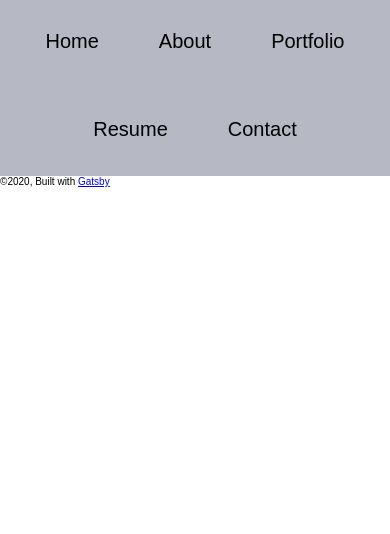
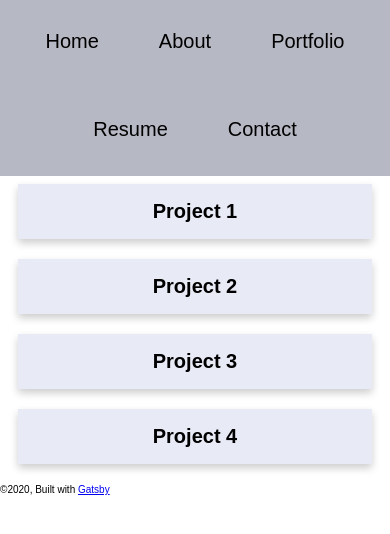
Before and after one commit to rachel-fischoff/portfolio-starter, a Gatsby site: page /portfolio in a window 390 px wide. Built offline with nearby package versions, Linux system fonts and the light colour scheme; Gatsby itself is replaced by a stand-in of ours.

Commit message:
with cards for portfolio

```diff
--- a/src/components/layout.css
+++ b/src/components/layout.css
@@ -14,7 +14,7 @@ html {
 .contact-container-row {
   background-color: #e8eaf6;
   font-size: 2rem;
-  color:black;
+  color: black;
   text-align: center;
 }
 
@@ -23,7 +23,7 @@ html {
   font-size: 100%;
   margin: 4px 4px;
   padding: 4px 4px;
-  color: #C41061;
+  color: #c41061;
 }
 
 .contact-input {
@@ -96,7 +96,7 @@ html {
   width: 11em;
   margin: 0 auto;
   border-right: 2px solid rgba(255, 255, 255, 0.75);
-  color:black;
+  color: black;
   font-size: 180%;
   text-align: center;
   white-space: nowrap;
@@ -148,7 +148,7 @@ p {
 }
 
 .nav-link:hover {
-  color:#C41061;
+  color: #c41061;
   text-decoration: underline;
 }
 
@@ -188,7 +188,7 @@ p {
   top: 50%;
   -webkit-transform: translate(-50%, -50%);
   transform: translate(-50%, -50%);
-  color:#000;
+  color: #000;
   z-index: 1;
 }
 
@@ -213,3 +213,42 @@ p {
     border-right-color: transparent;
   }
 }
+
+* {
+  box-sizing: border-box;
+}
+
+/* Float four columns side by side */
+.column {
+  float: left;
+  width: 25%;
+  padding: 0 10px;
+}
+
+.portfolio-row {
+  margin: 8px 8px;
+}
+
+/* Clear floats after the columns */
+.row:after {
+  content: "";
+  display: table;
+  clear: both;
+}
+
+/* Style the counter cards */
+.card {
+  box-shadow: 0 4px 8px 0 rgba(0, 0, 0, 0.2); /* this adds the "card" effect */
+  padding: 16px;
+  text-align: center;
+  background-color: #e8eaf6;
+}
+
+/* Responsive columns - one column layout (vertical) on small screens */
+@media screen and (max-width: 600px) {
+  .column {
+    width: 100%;
+    display: block;
+    margin-bottom: 20px;
+  }
+}
--- a/src/pages/portfolio.js
+++ b/src/pages/portfolio.js
@@ -7,6 +7,29 @@ import SEO from "../components/SEO";
 const Portfolio = () => (
   <Layout>
     <SEO title="Portfolio" />
+    <div className="portfolio-row">
+      <div className="column">
+        <div className="card">
+          <h1>Project 1</h1>
+        </div>
+      </div>
+      <div className="column">
+        <div className="card">
+          <h1>Project 2</h1>
+        </div>
+      </div>
+      <div className="column">
+        <div className="card">
+          <h1>Project 3</h1>
+        </div>
+      </div>
+      <div className="column">
+        <div className="card">
+          <h1>Project 4</h1>
+        </div>
+      </div>
+    </div>
+    <br />
   </Layout>
 );
 
```
